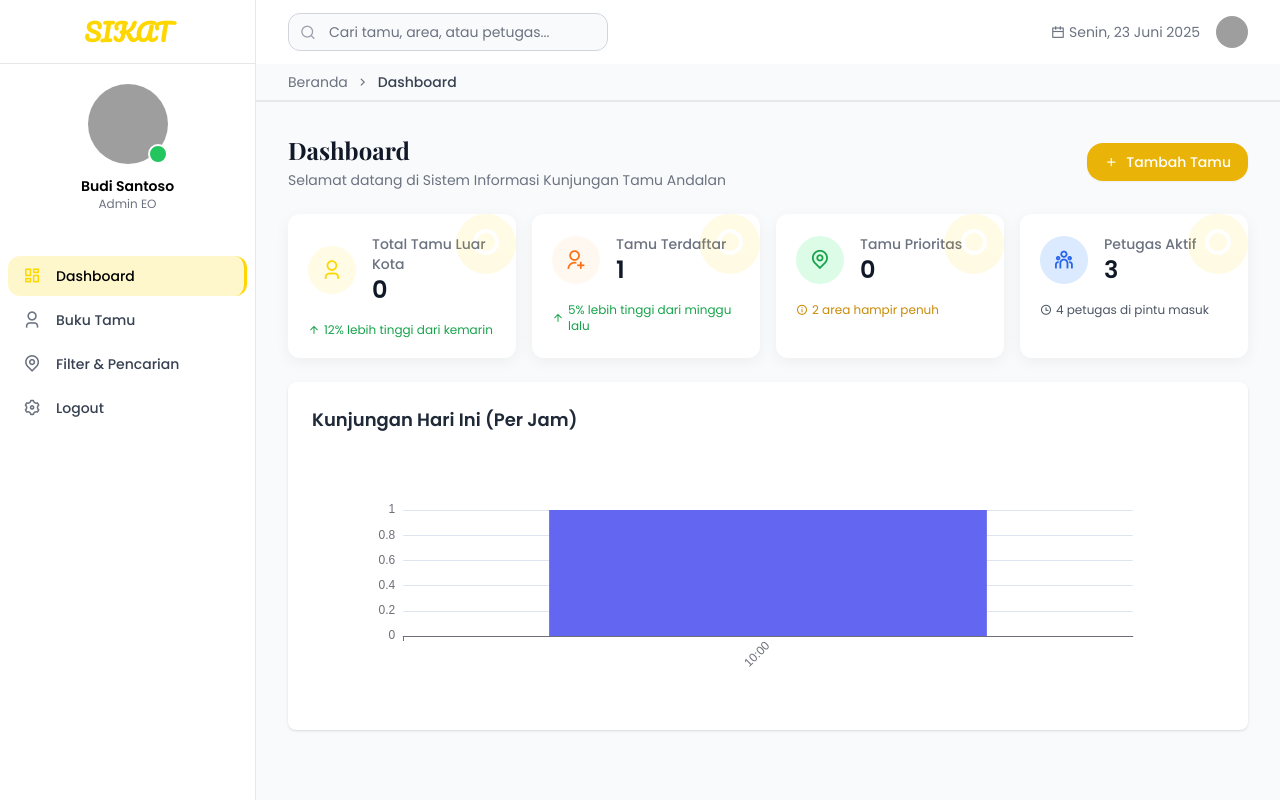
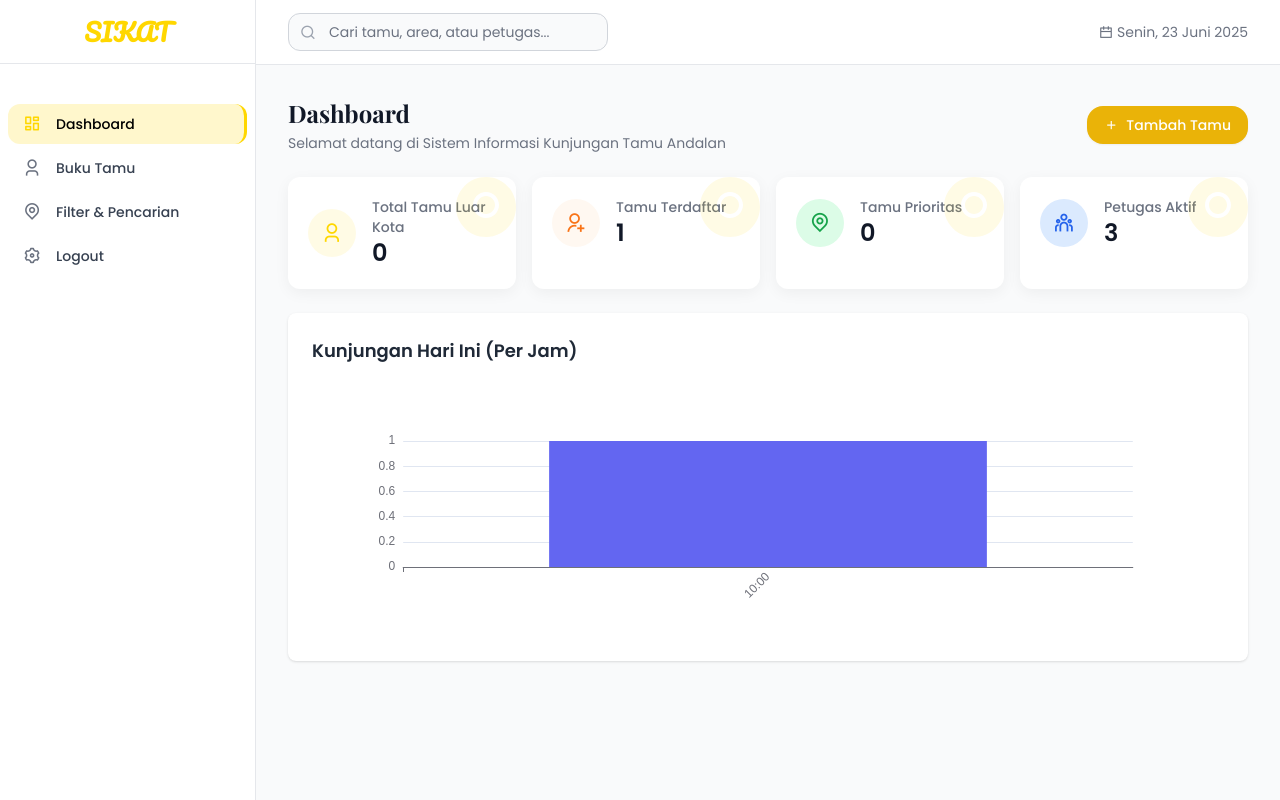
Before and after one commit to oshlite/UAP_WEB_SIKAT, a PHP site: page /petugas/index.php in a window 1280 px wide. Run offline with PHP 8.4, Linux system fonts and the light colour scheme; data comes from the database, SQL or seed files in the repository; tables that the repository leaves empty hold one stand-in row (values such as "Sample post"); some libraries are stand-ins or nearby versions; grey boxes are pictures that could not be loaded.

Commit message:
update kecil

```diff
--- a/petugas/index.php
+++ b/petugas/index.php
@@ -285,17 +285,7 @@ foreach ($stmt as $row) {
                     <h1 class="text-2xl font-bold logo-font text-primary">SIKAT</h1>
                 </div>
                 <div class="flex flex-col flex-grow overflow-y-auto bg-white">
-                    <div class="px-4 py-5">
-                        <div class="flex flex-col items-center mb-6">
-                            <div class="relative w-20 h-20 mb-3">
-                                <img class="rounded-full object-cover w-full h-full" src="https://readdy.ai/api/search-image?query=professional%20portrait%20of%20Indonesian%20man%20in%20formal%20attire%2C%20wearing%20batik%2C%20warm%20lighting%2C%20professional%20headshot%2C%20high%20quality&width=200&height=200&seq=admin1&orientation=squarish" alt="Admin">
-                                <div class="absolute bottom-0 right-0 w-5 h-5 bg-green-500 border-2 border-white rounded-full"></div>
-                            </div>
-                            <h2 class="text-sm font-semibold">Budi Santoso</h2>
-                            <p class="text-xs text-gray-500">Admin EO</p>
-                        </div>
-                    </div>
-                    <nav class="flex-1 px-2 pb-4">
+                    <nav class="flex-1 px-2 pb-4 mt-10">
                         <div class="space-y-1">
                             <a href="index.php" class="sidebar-item active flex items-center px-3 py-2 text-sm font-medium rounded-md group">
                                 <div class="w-6 h-6 mr-3 flex items-center justify-center text-primary">
@@ -357,29 +347,7 @@ foreach ($stmt as $row) {
                                 <i class="ri-calendar-line mr-1"></i>
                                 <p id="datetime"></p>
                             </div>
-
-                            <!-- Profile dropdown -->
-                            <div class="relative dropdown">
-                                <button class="flex items-center max-w-xs text-sm rounded-full focus:outline-none">
-                                    <img class="h-8 w-8 rounded-full object-cover" src="https://readdy.ai/api/search-image?query=professional%20portrait%20of%20Indonesian%20man%20in%20formal%20attire%2C%20wearing%20batik%2C%20warm%20lighting%2C%20professional%20headshot%2C%20high%20quality&width=200&height=200&seq=admin1&orientation=squarish" alt="Admin">
-                                </button>
-                                <div class="dropdown-content mt-2 bg-white rounded-md shadow-lg py-1 ring-1 ring-black ring-opacity-5">
-                                    <a href="#" class="block px-4 py-2 text-sm text-gray-700 hover:bg-gray-100">Profil Anda</a>
-                                    <a href="#" class="block px-4 py-2 text-sm text-gray-700 hover:bg-gray-100">Pengaturan</a>
-                                    <div class="border-t border-gray-100"></div>
-                                    <a href="#" class="block px-4 py-2 text-sm text-gray-700 hover:bg-gray-100">Keluar</a>
-                                </div>
-                            </div>
                         </div>
-                    </div>
-                </div>
-
-                <!-- Breadcrumb -->
-                <div class="px-4 sm:px-6 lg:px-8 py-2 bg-gray-50 border-b border-gray-200">
-                    <div class="flex items-center space-x-2 text-sm text-gray-500">
-                        <a href="#" class="hover:text-primary">Beranda</a>
-                        <i class="ri-arrow-right-s-line"></i>
-                        <span class="font-medium text-gray-700">Dashboard</span>
                     </div>
                 </div>
             </header>
@@ -418,10 +386,6 @@ foreach ($stmt as $row) {
                                 <p class="text-2xl font-bold text-gray-900"><?= $totalLuarKota ?></p>
                             </div>
                         </div>
-                        <div class="mt-4 flex items-center text-xs text-green-600">
-                            <i class="ri-arrow-up-line mr-1"></i>
-                            <span>12% lebih tinggi dari kemarin</span>
-                        </div>
                     </div>
 
                     <!-- Tamu Terdaftar -->
@@ -435,10 +399,6 @@ foreach ($stmt as $row) {
                                 <h2 class="text-sm font-medium text-gray-500">Tamu Terdaftar</h2>
                                 <p class="text-2xl font-bold text-gray-900"><?= $totalTerdaftar ?></p>
                             </div>
-                        </div>
-                        <div class="mt-4 flex items-center text-xs text-green-600">
-                            <i class="ri-arrow-up-line mr-1"></i>
-                            <span>5% lebih tinggi dari minggu lalu</span>
                         </div>
                     </div>
 
@@ -454,10 +414,6 @@ foreach ($stmt as $row) {
                                 <p class="text-2xl font-bold text-gray-900"><?= $totalPrioritas ?></p>
                             </div>
                         </div>
-                        <div class="mt-4 flex items-center text-xs text-yellow-600">
-                            <i class="ri-information-line mr-1"></i>
-                            <span>2 area hampir penuh</span>
-                        </div>
                     </div>
 
                     <!-- Petugas Aktif -->
@@ -471,10 +427,6 @@ foreach ($stmt as $row) {
                                 <h2 class="text-sm font-medium text-gray-500">Petugas Aktif</h2>
                                 <p class="text-2xl font-bold text-gray-900"><?= $totalPetugas ?></p>
                             </div>
-                        </div>
-                        <div class="mt-4 flex items-center text-xs text-gray-600">
-                            <i class="ri-time-line mr-1"></i>
-                            <span>4 petugas di pintu masuk</span>
                         </div>
                     </div>
                 </div>
```
Also changed, not shown: petugas/filter.php (+16 -13 lines).
